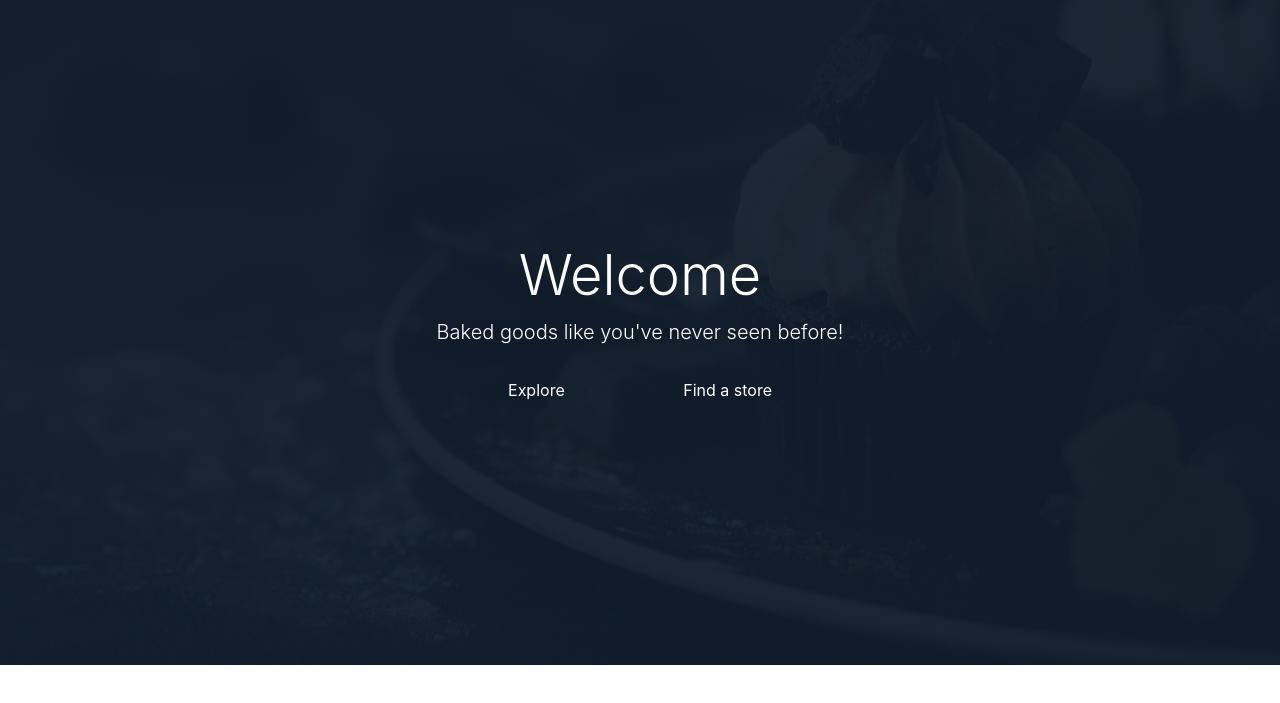
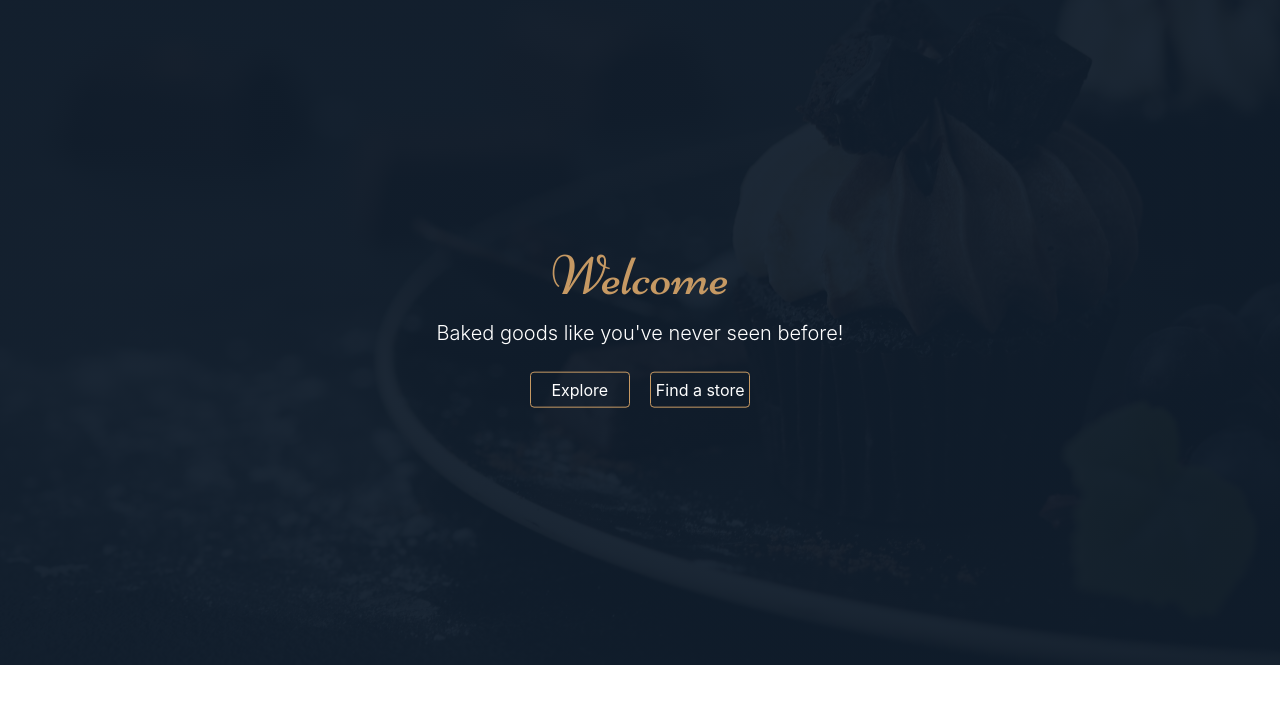
Before and after one commit to AbdullahButt2611/BakeryWebsite, a plain HTML site: page index.html in a window 1280 px wide. Shown: the part 135-838 px from the top of the page. Drawn offline with nearby package versions, Linux system fonts and the light colour scheme.

Commit message:
Welcome Screen Completed

```diff
--- a/style.css
+++ b/style.css
@@ -99,3 +99,31 @@ header > .container{
     transform: translate(-50%, -45%);
     text-align: center;
 }
+
+.hero-text h1{
+    font-family: "Niconne", cursive;
+    color: #c69963;
+}
+
+.btn{
+    width: 100px;
+    padding: 5px 0 !important;
+    border: 1px solid #c69963;
+    position: relative;
+    overflow: hidden;
+}
+
+.btn::before{
+    content: "";
+    position: absolute;
+    top: 0;
+    left: -100%;
+    width: 100%;
+    height: 100%;
+    background: linear-gradient(120deg, transparent, rgba(255,255,255,0.3), transparent);
+    transition: all 650ms;
+}
+
+.btn:hover::before{
+    left: 100%;
+}
```
